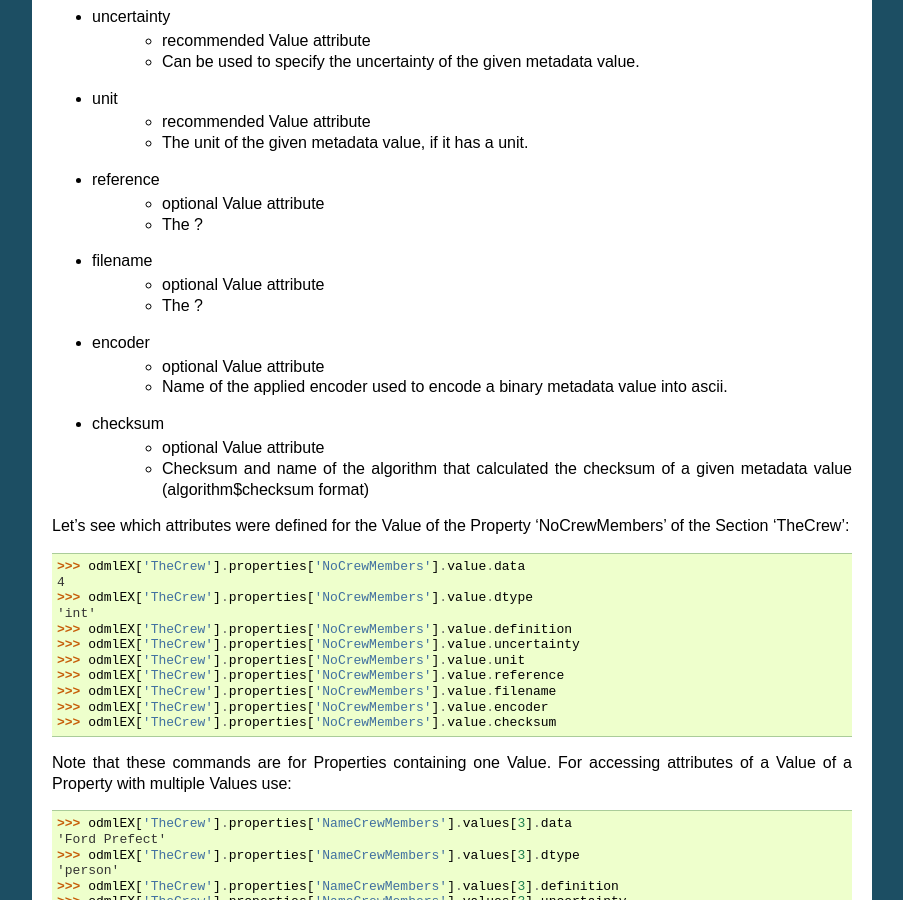
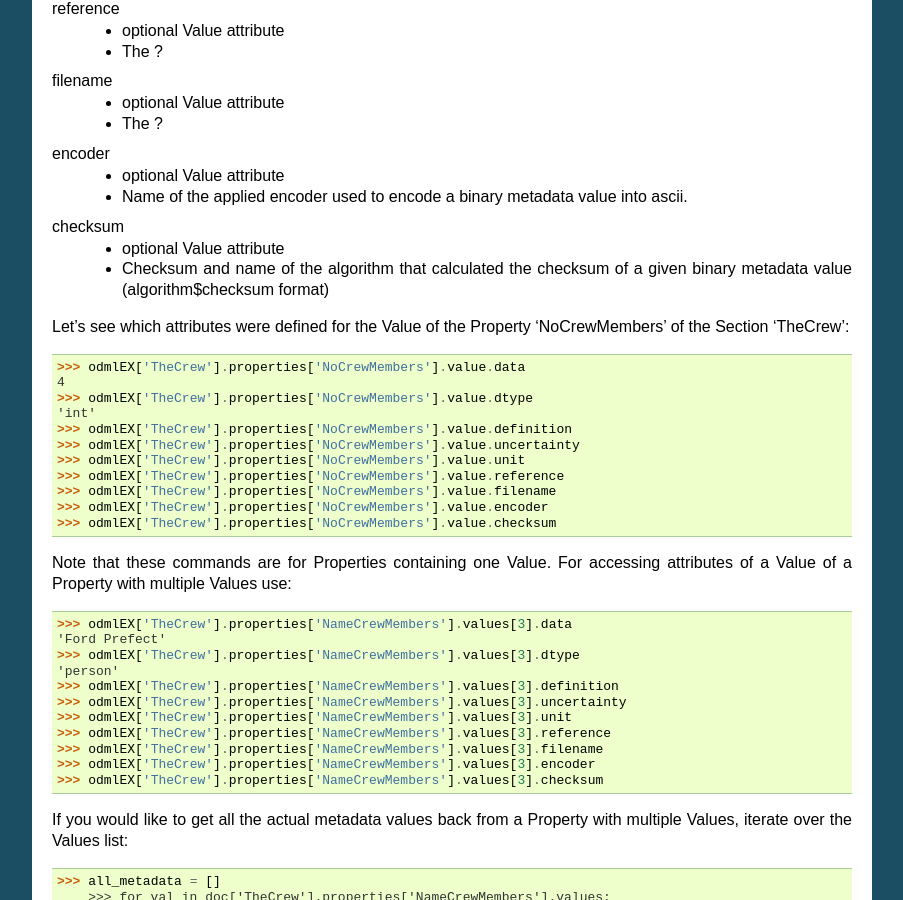
Before and after one commit to G-Node/python-odml, a Sphinx documentation site: the page built from doc/tutorial.rst, in a window 1280 px wide and 900 px high, scrolled down 8207 px. Shown: the whole window, without its empty margins (198-1101 px from the left). Built offline with Sphinx 7.4.7, drawn with Linux system fonts in a browser that asks for light colours; some of the changed text lies outside the part shown.

Commit message:
format corrections

```diff
--- a/doc/tutorial.rst
+++ b/doc/tutorial.rst
@@ -135,7 +135,7 @@
 hierarchical tree structure which consists of four different odML
 objects.
 
-Document
+*Document*
 	- corresponds to the root of the tree (groups everything together)
 	- *parent*: no parent
 	- *children*: Section
@@ -309,21 +309,25 @@
 Section attributes. In total, a Section can be defined by the following 5
 attributes:
 
-- **name**
+name
 	- obligatory Section attribute
 	- The name of the section. Should describe what kind of information can be
 	  found in this section.
-- **definition**
+
+definition
 	- recommended Section attribute
 	- The definition of the content within this section.
-- **type**
+
+type
 	- recommended Section attribute
 	- The classification type which allows to connect related Sections due to
 	  a superior semantic context.
-- **reference**
+
+reference
 	- optional Section attribute
 	- The ?
-- **repository**
+
+repository
 	- optional Section attribute
 	- The URL to the repository of terminologies used in this odML file.
 
@@ -393,26 +397,31 @@
 and very little about the Property attributes. In total, a Property can be
 defined by the following 6 attributes:
 
-- **name**
+name
 	- obligatory Property attribute
 	- The name of the Property. Should describe what kind of Values can be
 	  found in this Property.
-- **value**
+
+value
 	- obligatory Property attribute
 	- The value container of this property. See in 'The Value' chapter for
 	  details.
-- **definition**
+
+definition
 	- recommended Property attribute
 	- The definition of this Property.
-- **dependency**
+
+dependency
 	- optional Property attribute
 	- A name of another Property within the same section, which this property
 	  depends on.
-- **dependency value**
+
+dependency_value
 	- optional Property attribute
 	- Value of the other Property specified in the 'dependency' attribute on
 	  which this Property depends on.
-- **mapping**
+
+mapping
 	- optional Property attribute
 	- The odML path within the same odML file (internal link) to another
 	  Section to which all children of this section, if a conversion is
@@ -480,35 +489,35 @@
 
 In total, a Value can be defined by the following 6 attributes:
 
-- data
+data
 	- obligatory Value attribute
 	- The actual metadata value.
-- dtype
+dtype
 	- recommended Value attribute
 	- The odml data type of the given metadata value.
-- definition
+definition
 	- recommended Value attribute
 	- The definition of the given metadata value.
-- uncertainty
+uncertainty
 	- recommended Value attribute
 	- Can be used to specify the uncertainty of the given metadata value.
-- unit
+unit
 	- recommended Value attribute
 	- The unit of the given metadata value, if it has a unit.
-- reference
+reference
 	- optional Value attribute
 	- The ?
-- filename
+filename
 	- optional Value attribute
 	- The ?
-- encoder
+encoder
 	- optional Value attribute
 	- Name of the applied encoder used to encode a binary metadata value into
 	  ascii.
-- checksum
+checksum
 	- optional Value attribute
 	- Checksum and name of the algorithm that calculated the checksum of a
-	  given metadata value (algorithm$checksum format)
+	  given binary metadata value (algorithm$checksum format)
 
 Let's see which attributes were defined for the Value of the Property
 'NoCrewMembers' of the Section 'TheCrew'::
```
